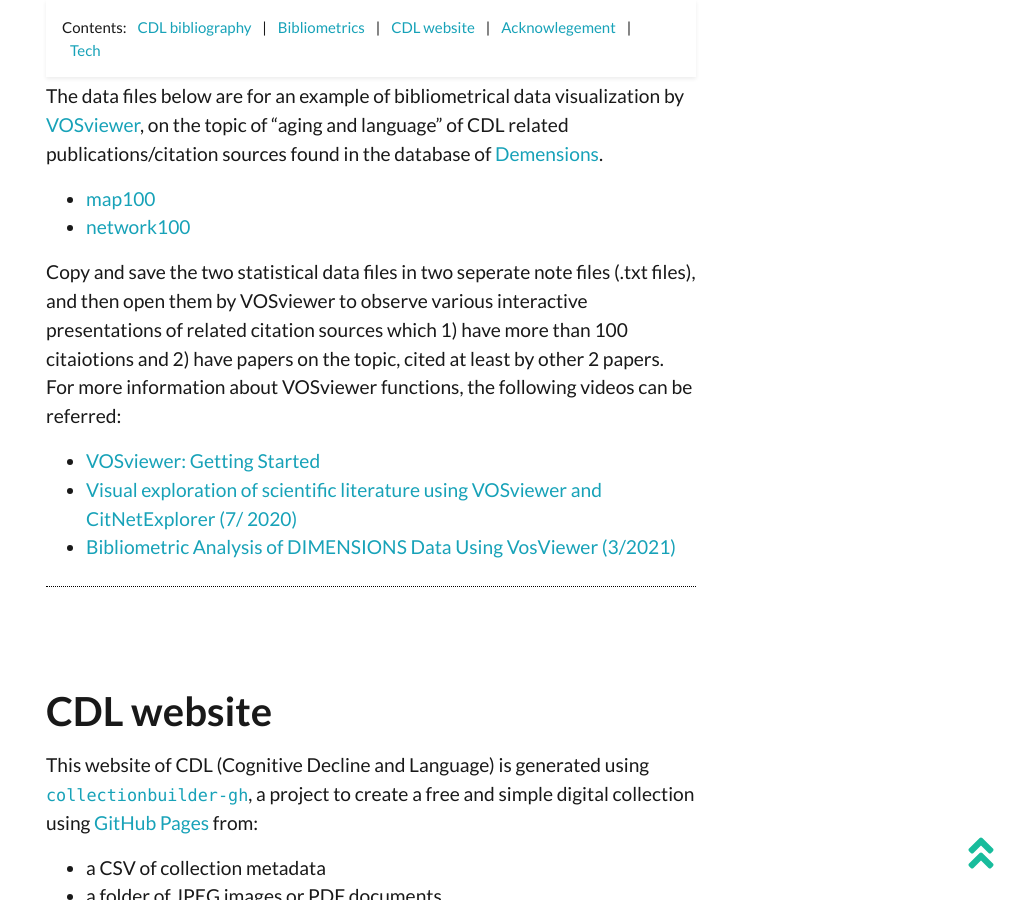
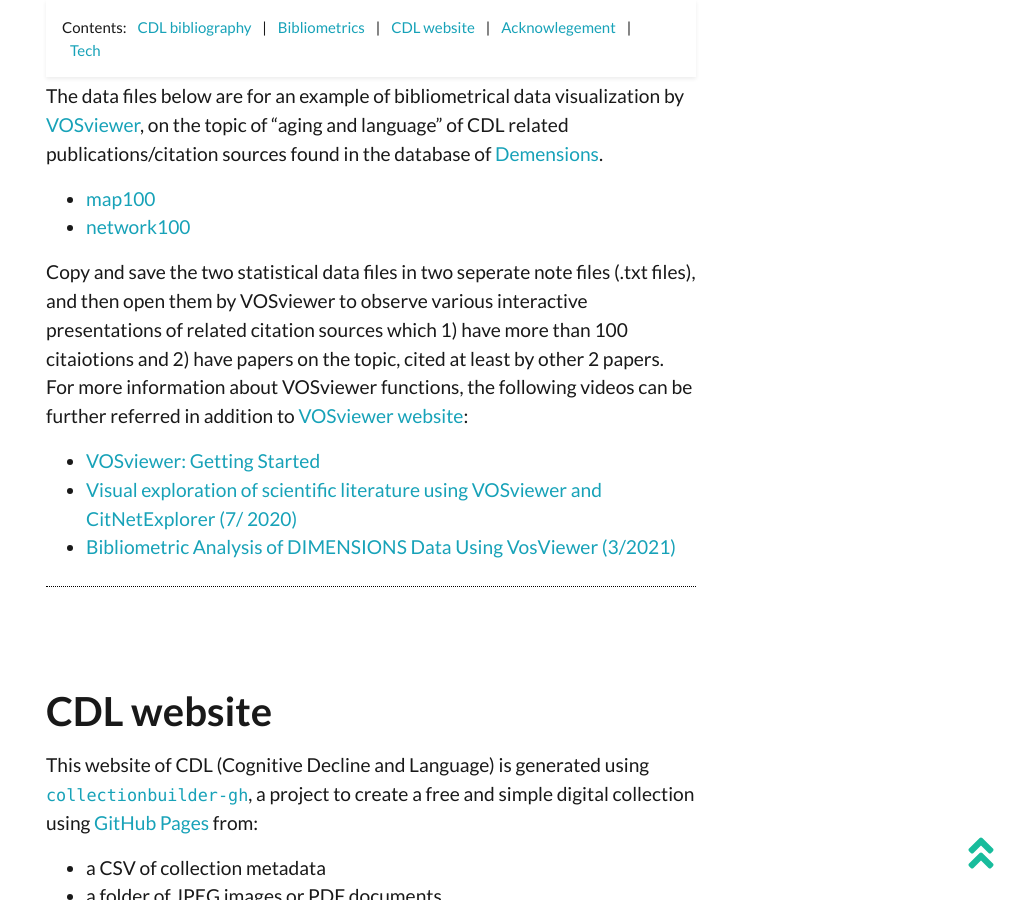
Before and after one commit to archivesw/cogfigcollection, a Jekyll site: the page built from pages/about.md, in a window 1280 px wide and 900 px high, scrolled down 852 px. Shown: the whole window, without its empty margins (269-1280 px from the left). Built offline with Jekyll 4.4.1, drawn with Linux system fonts in a browser that asks for light colours; nearby versions of some CDN libraries.

Commit message:
update  about.md

```diff
--- a/pages/about.md
+++ b/pages/about.md
@@ -21,7 +21,7 @@
 - [map100](https://raw.githubusercontent.com/archivesw/cogfigcollection/main/_data/map100.txt)
 - [network100](https://raw.githubusercontent.com/archivesw/cogfigcollection/main/_data/network100.txt)
 
-Copy and save the two statistical data files in two seperate note files (.txt files), and then open them by VOSviewer to observe various interactive presentations of related citation sources which 1) have more than 100 citaiotions and 2) have papers on the topic, cited at least by other 2 papers. For more information about VOSviewer functions, the following videos can be referred:
+Copy and save the two statistical data files in two seperate note files (.txt files), and then open them by VOSviewer to observe various interactive presentations of related citation sources which 1) have more than 100 citaiotions and 2) have papers on the topic, cited at least by other 2 papers. For more information about VOSviewer functions, the following videos can be further referred in addition to [VOSviewer website](https://www.vosviewer.com/):
 
 - [VOSviewer: Getting Started](https://youtu.be/9dTWkNRxUtw)
 - [Visual exploration of scientific literature using VOSviewer and CitNetExplorer (7/ 2020)](https://youtu.be/3aSKhFeXIU4)
```
